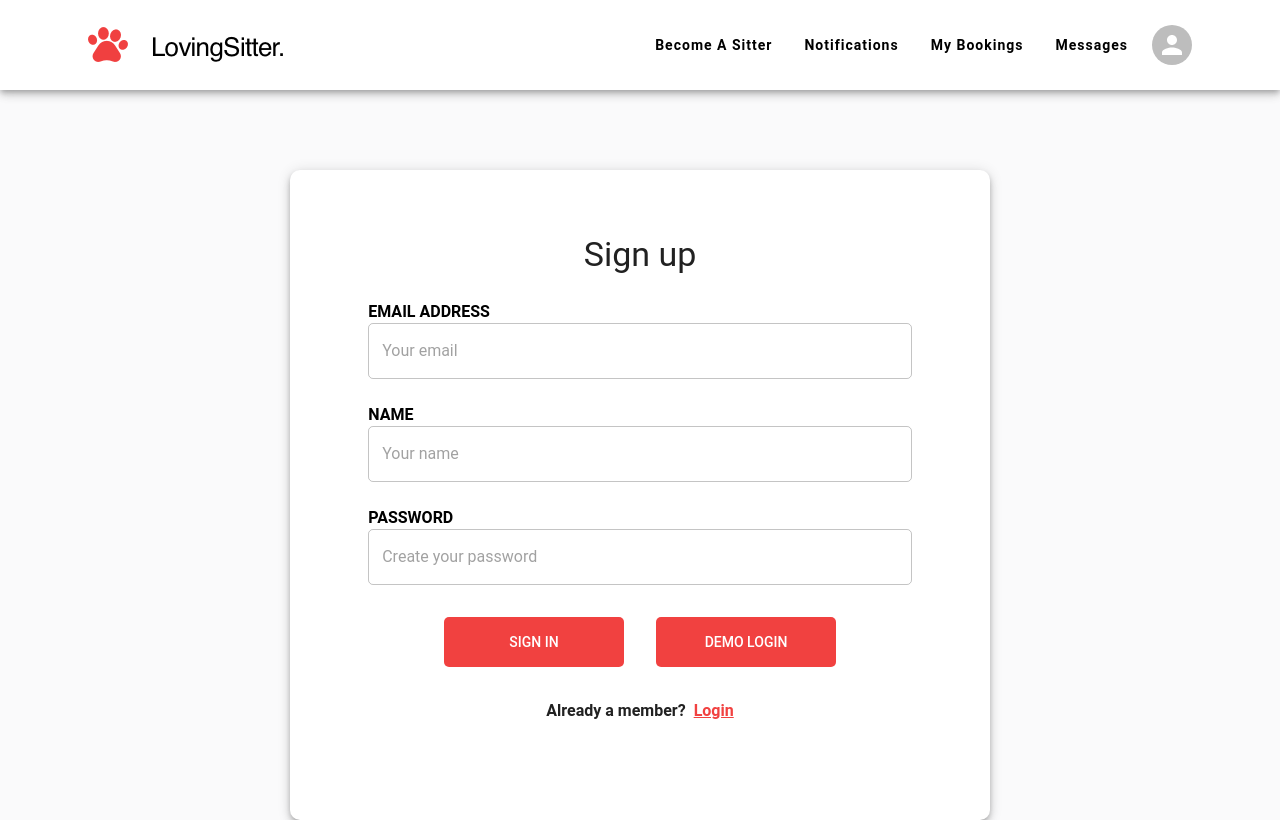
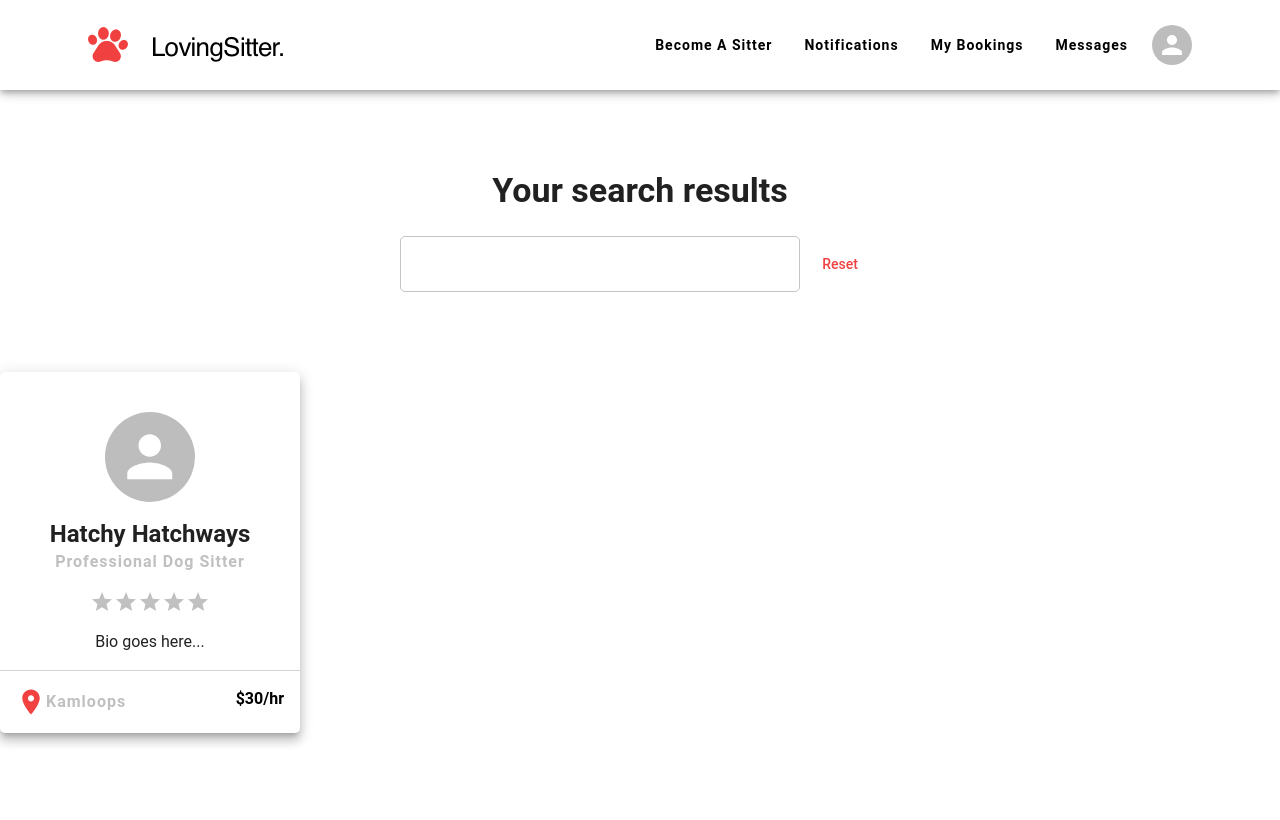
Before and after one commit to refugedesigns/loving-sitter, a React (Create React App) app in the folder client/: page / in a window 1280 px wide. Built offline with nearby package versions, Linux system fonts and the light colour scheme.

Commit message:
completed listings page and sitter card

```diff
--- a/client/src/App.tsx
+++ b/client/src/App.tsx
@@ -5,11 +5,12 @@ import Search from "./pages/Home/Search/Search";
 import AuthHeader from "./components/AuthHeader/AuthHeader";
 import Login from "./pages/Login/Login";
 import Signup from "./pages/Signup/Signup"
+import Listings from "./pages/Listings/Listings"
 
 function App() {
   return (
     <ThemeProvider theme={theme}>
-      <Signup />
+      <Listings />
     </ThemeProvider>
   );
 }
--- a/client/src/components/AuthHeader/useStyles.ts
+++ b/client/src/components/AuthHeader/useStyles.ts
@@ -1,4 +1,7 @@
-export const authWrapper = {
+import { SxProps } from "@mui/system";
+import { Theme } from "@mui/material/styles";
+
+export const authWrapper: SxProps<Theme> = {
   boxShadow: { xs: 0, md: 5 },
   display: "flex",
   justifyContent: "space-between",
@@ -7,23 +10,23 @@ export const authWrapper = {
   px: { xs: 2, md: 5, lg: 10 },
 } as const;
 
-export const mobileToggle = {
+export const mobileToggle: SxProps<Theme> = {
   display: {
     xs: "inline-flex",
     md: "none",
   },
 } as const;
 
-export const desktopButtons = {
+export const desktopButtons: SxProps<Theme> = {
   display: { xs: "none", md: "inline-flex" },
 } as const;
 
-export const logoImage = {
+export const logoImage: SxProps<Theme> = {
   cursor: "pointer",
   borderRadius: 0,
 } as const;
 
-export const sitterText = {
+export const sitterText: SxProps<Theme> = {
   color: "black",
   textTransform: "capitalize",
   fontWeight: "bold",
@@ -34,7 +37,7 @@ export const sitterText = {
   },
 } as const;
 
-export const loginButton = {
+export const loginButton: SxProps<Theme> = {
   height: 50,
   width: 120,
   whiteSpace: "nowrap",
@@ -42,14 +45,14 @@ export const loginButton = {
   mx: 3,
 } as const;
 
-export const signUpButton = {
+export const signUpButton: SxProps<Theme> = {
   height: 50,
   width: 120,
   whiteSpace: "nowrap",
   letterSpacing: "1px",
 } as const;
 
-export const avatar = {
+export const avatar: SxProps<Theme> = {
   mx: 1,
   cursor: "pointer",
 } as const;
--- /dev/null
+++ b/client/src/components/SitterCard/SitterCard.tsx
@@ -0,0 +1,46 @@
+import { Card, Avatar, Typography, Box } from "@mui/material";
+import { Star, LocationOn } from "@mui/icons-material";
+import * as classes from "./useStyles";
+
+const SitterCard = () => {
+  return (
+    <Card sx={classes.cardWrapper} raised>
+      <Box sx={classes.userInfoWrapper}>
+        <Box sx={classes.avatar} component={Avatar} />
+        <Box sx={classes.textContent}>
+          <Box sx={classes.title} variant="h5" component={Typography}>
+            {" "}
+            Hatchy Hatchways
+          </Box>
+          <Box sx={classes.profession} component={Typography}>
+            {" "}
+            Professional Dog Sitter
+          </Box>
+          <Box sx={classes.starWrapper}>
+            {Array(5)
+              .fill(null)
+              .map((_, i) => (
+                <Box sx={classes.star} component={Star} key={i} />
+              ))}
+          </Box>
+        </Box>
+      </Box>
+      <Box sx={classes.bio} component={Typography}>
+        Bio goes here...
+      </Box>
+      <Box sx={classes.cardExcept}>
+        <Box sx={classes.locationWrapper}>
+          <Box sx={classes.locationIcon} component={LocationOn} />
+          <Box sx={classes.locationText} component={Typography}>
+            Kamloops
+          </Box>
+        </Box>
+        <Box sx={classes.price} component={Typography}>
+          $30/hr
+        </Box>
+      </Box>
+    </Card>
+  );
+};
+
+export default SitterCard;
--- /dev/null
+++ b/client/src/components/SitterCard/useStyles.tsx
@@ -0,0 +1,81 @@
+import { SxProps } from "@mui/system";
+import { Theme } from "@mui/material/styles";
+export const cardWrapper: SxProps<Theme> = {
+  maxWidth: { xs: 400, md: 300 },
+} as const;
+
+export const userInfoWrapper: SxProps<Theme> = {
+  display: "flex",
+  flexDirection: { xs: "row", md: "column" },
+  alignItems: { xs: "center" },
+  px: {xs: 2},
+  pt: {xs: 4, md: 5}
+} as const;
+
+export const avatar: SxProps<Theme> = {
+  height: 90,
+  width: 90,
+  mb: {md: 2}
+} as const;
+
+export const textContent: SxProps<Theme> = {
+  ml: {xs: 2, md: 0},
+} as const;
+
+export const title: SxProps<Theme> = {
+  fontWeight: "bold",
+  textAlign: {md: "center"}
+} as const;
+
+export const profession: SxProps<Theme> = {
+  fontWeight: "bold",
+  color: "#c0c0c0",
+  letterSpacing: "1px",
+  textAlign: {md: "center"}
+} as const;
+
+export const locationWrapper: SxProps<Theme> = {
+  display: "flex",
+  justifyContent: "center",
+  alignItems: "center"
+} as const;
+
+export const locationText: SxProps<Theme> = {
+  fontWeight: "bold",
+  letterSpacing: "1px",
+  color: "#c0c0c0",
+} as const;
+
+export const locationIcon: SxProps<Theme> = {
+  height: 30,
+  width: 30,
+  color: "primary.main"
+}as const
+
+export const price: SxProps<Theme> = {
+  fontWeight: "bold",
+  color: "black"
+}as const
+
+export const cardExcept: SxProps<Theme> = {
+  display: "flex",
+  justifyContent: "space-between",
+  mt: 2,
+  borderTop: "1px solid #d3d3d3",
+  p: {xs: 2}
+}as const
+
+export const starWrapper: SxProps<Theme> = {
+  display: { md: "flex"},
+  justifyContent: {md: "center"},
+  mt: {md: 2}
+}as const
+
+export const star: SxProps<Theme> = {
+  color: "#c0c0c0",
+} as const;
+
+export const bio: SxProps<Theme> = {
+  textAlign: "center",
+  my: 2
+}as const
--- /dev/null
+++ b/client/src/pages/Listings/Listings.tsx
@@ -0,0 +1,26 @@
+import { Typography, Box } from "@mui/material";
+import { CssBaseline } from "@mui/material";
+import AuthHeader from "../../components/AuthHeader/AuthHeader";
+import SearchForm from "./SearchForm/SearchForm";
+import SitterCard from "../../components/SitterCard/SitterCard";
+import * as classes from "./useStyles";
+
+const Listings = () => {
+  return (
+    <Box>
+      <CssBaseline />
+      <AuthHeader />
+      <Box sx={classes.searcWrapper}>
+        <Box sx={classes.resultText} variant="h4" component={Typography}>
+          Your search results
+        </Box>
+        <SearchForm />
+      </Box>
+      <Box>
+        <SitterCard />
+      </Box>
+    </Box>
+  );
+};
+
+export default Listings;
--- /dev/null
+++ b/client/src/pages/Listings/SearchForm/SearchForm.tsx
@@ -0,0 +1,57 @@
+import { useState } from "react";
+import { TextField, Box, Button } from "@mui/material";
+import { DatePicker } from "@mui/lab";
+import DateAdapter from "@mui/lab/AdapterMoment";
+import LocalizationProvider from "@mui/lab/LocalizationProvider";
+import * as classes from "./useStyles";
+
+const SearchForm: React.FC = () => {
+  const [value, setValue] = useState<Date | null>(null);
+  return (
+    <Box sx={classes.searchForm}>
+      <Box sx={classes.textInput} component={TextField} />
+      <LocalizationProvider dateAdapter={DateAdapter}>
+        <Box
+          value={value}
+          onChange={(newValue: any) => setValue(newValue)}
+          renderInput={(params: any) => (
+            <Box
+              sx={classes.dropIn}
+              component={TextField}
+              {...params}
+              label="Drop in"
+              defaultValue="mm/dd"
+              InputProps={{
+                endAdornment: null,
+              }}
+            />
+          )}
+          component={DatePicker}
+          mask="__/__"
+        />
+        <Box
+          value={value}
+          onChange={(newValue: any) => setValue(newValue)}
+          renderInput={(params: any) => (
+            <Box
+              sx={classes.dropOff}
+              component={TextField}
+              {...params}
+              label="Drop off"
+              placeholder="mm/dd"
+              InputProps={{
+                endAdornment: null,
+              }}
+            />
+          )}
+          component={DatePicker}
+        />
+      </LocalizationProvider>
+      <Button variant="text" sx={classes.resetButton}>
+       Reset
+      </Button>
+    </Box>
+  );
+};
+
+export default SearchForm;
--- /dev/null
+++ b/client/src/pages/Listings/SearchForm/useStyles.ts
@@ -0,0 +1,24 @@
+import { Theme } from "@mui/material/styles";
+import { SxProps } from "@mui/system";
+
+export const searchForm: SxProps<Theme> = {
+  display: "flex",
+  mt: 3,
+} as const;
+
+export const textInput: SxProps<Theme> = {
+  flexGrow: 1,
+  width: { md: 400 },
+} as const;
+
+export const dropIn: SxProps<Theme> = {
+  width: 90,
+} as const;
+export const dropOff: SxProps<Theme> = {
+  width: 90,
+} as const;
+
+export const resetButton: SxProps<Theme> = {
+  textTransform: "capitalize",
+  mx: 1,
+} as const;
--- /dev/null
+++ b/client/src/pages/Listings/useStyles.ts
@@ -0,0 +1,13 @@
+import { Theme } from "@mui/material/styles";
+import { SxProps } from "@mui/system";
+
+export const searcWrapper: SxProps<Theme> = {
+  display: "flex",
+  flexDirection: "column",
+  alignItems: "center",
+  my: 10,
+} as const;
+
+export const resultText: SxProps<Theme> = {
+  fontWeight: "bold"
+}as const
```
Also changed, not shown: client/src/pages/Home/Search/useStyles.ts (+13 -12 lines), client/src/pages/Home/SearchForm/useStyles.ts (+9 -8 lines).
